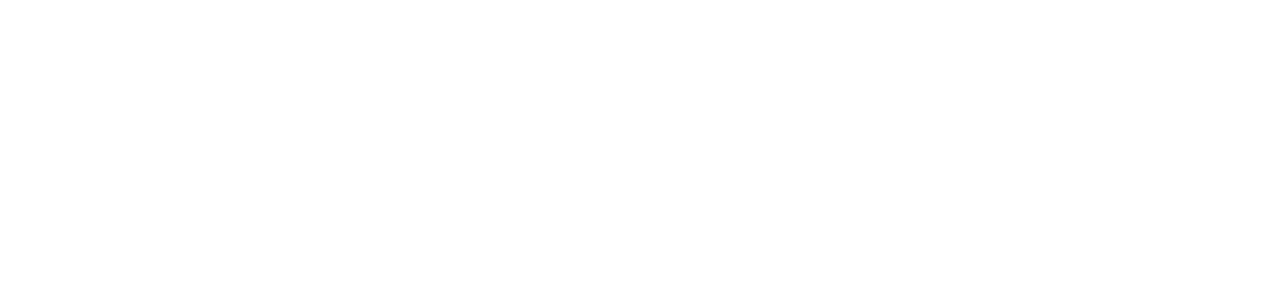
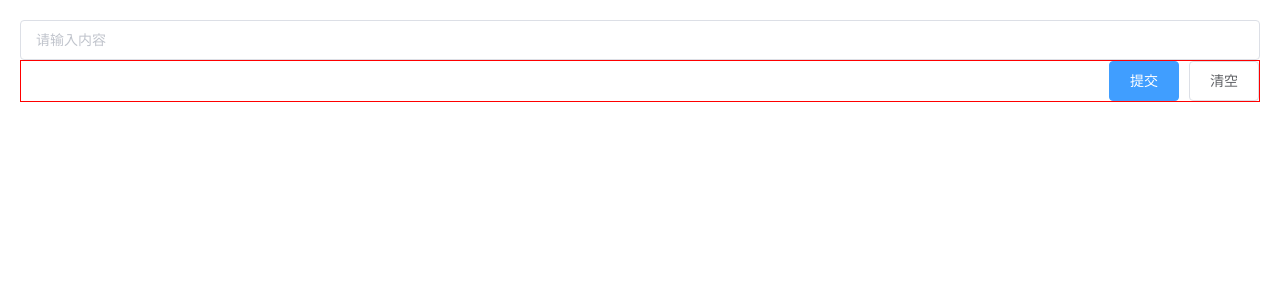
Before and after one commit to Derek-DZ/test-demo-1, a Vue app: page / in a window 1280 px wide. Shown: the top 300 px of the page. Built offline with nearby package versions, Linux system fonts and the light colour scheme.

Commit message:
全局引入reset.scss 初始化 el-button, el-input 修复el-input输入不显示的bug：this.$forceUpdate

```diff
--- a/src/App.vue
+++ b/src/App.vue
@@ -1,20 +1,36 @@
 <template>
-  <div>
-
+  <div id="app">
+    <el-input
+      @input="onChange"
+      type="text"
+      placeholder="请输入内容"
+      v-model="input">
+    </el-input>
+    <Buttons></Buttons>
   </div>
 </template>
 
 <script lang="ts">
 import { Component, Vue } from 'vue-property-decorator';
+import Buttons from '@/components/Buttons.vue';
 
 
 @Component({
   components: {
-
+    Buttons
   },
 })
-export default class App extends Vue {}
+export default class App extends Vue {
+  input?: string
+  onChange(){
+    this.$forceUpdate()
+  }
+}
 </script>
 
 <style lang="scss">
+  @import "assets/style/reset.scss";
+  #app{
+    margin: 20px;
+  }
 </style>
--- /dev/null
+++ b/src/components/Buttons.vue
@@ -0,0 +1,29 @@
+<template>
+  <div class="wrapper">
+    <el-button class="submit" type="primary">提交</el-button>
+    <el-button class="clean">清空</el-button>
+  </div>
+</template>
+
+<script lang="ts">
+  import Vue from 'vue';
+  import {Component} from 'vue-property-decorator';
+
+  @Component
+  export default class NoName extends Vue {
+
+  }
+</script>
+
+<style lang="scss" scoped>
+  .wrapper{
+    border: 1px solid red;
+    display: flex;
+    flex-direction: row;
+    align-items: end;
+    justify-content: end;
+    > .submit {
+      align-self: end;
+    }
+  }
+</style>
--- a/src/main.ts
+++ b/src/main.ts
@@ -1,11 +1,11 @@
 import Vue from 'vue'
-// import { Button, Select } from 'element-ui'
+import { Button, Input } from 'element-ui'
 import App from './App.vue'
 import './registerServiceWorker'
 
 Vue.config.productionTip = false
-// Vue.use(Button)
-// Vue.use(Select)
+Vue.use(Button)
+Vue.use(Input)
 
 new Vue({
   render: h => h(App),
--- a/vue.config.js
+++ b/vue.config.js
@@ -1,3 +1,4 @@
+
 module.exports = {
-  lintOnSave: false
+  lintOnSave: false,
 }
```
Also changed, not shown: src/components/NoName.vue (deleted, +0 -17 lines).
